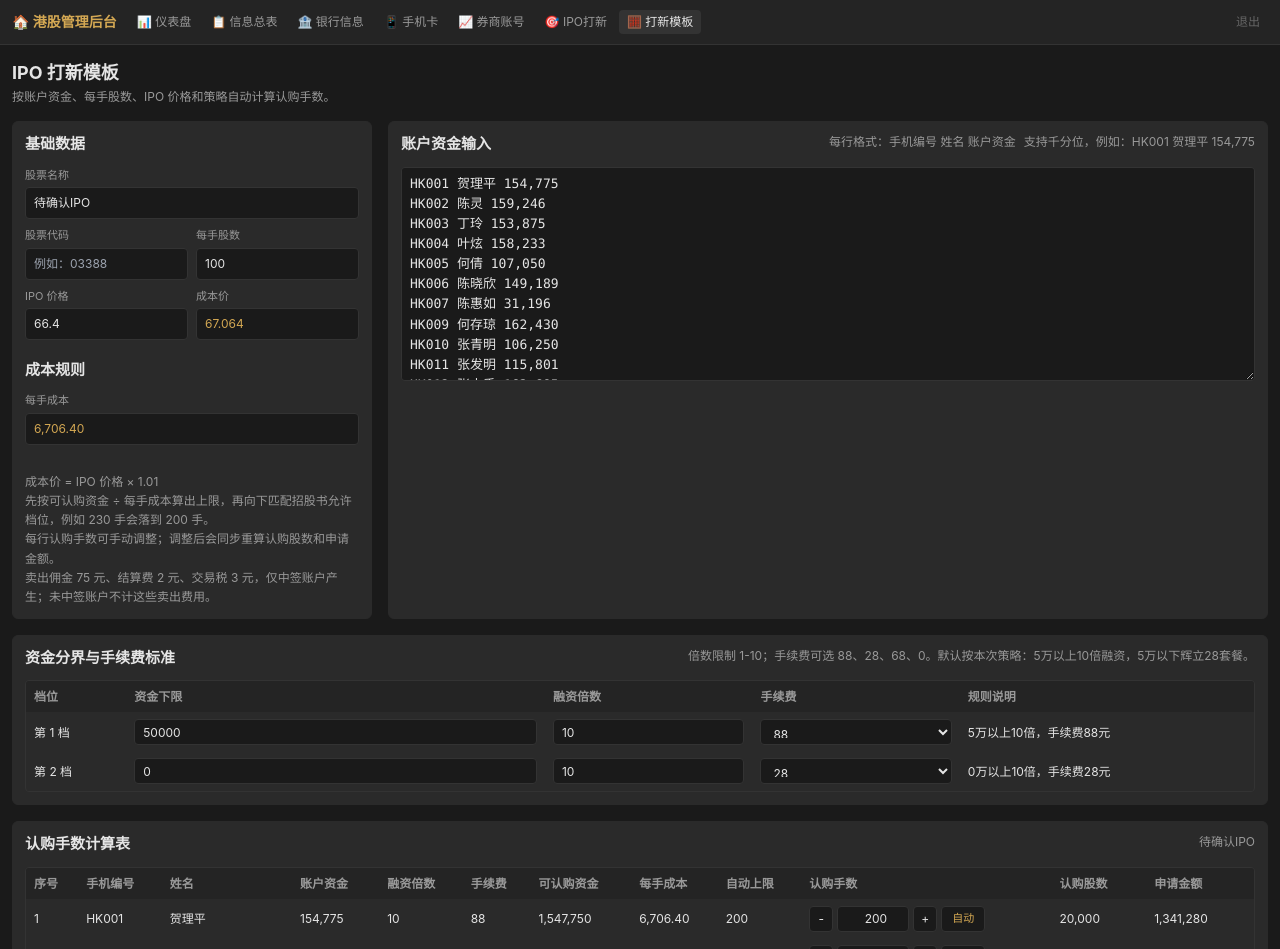
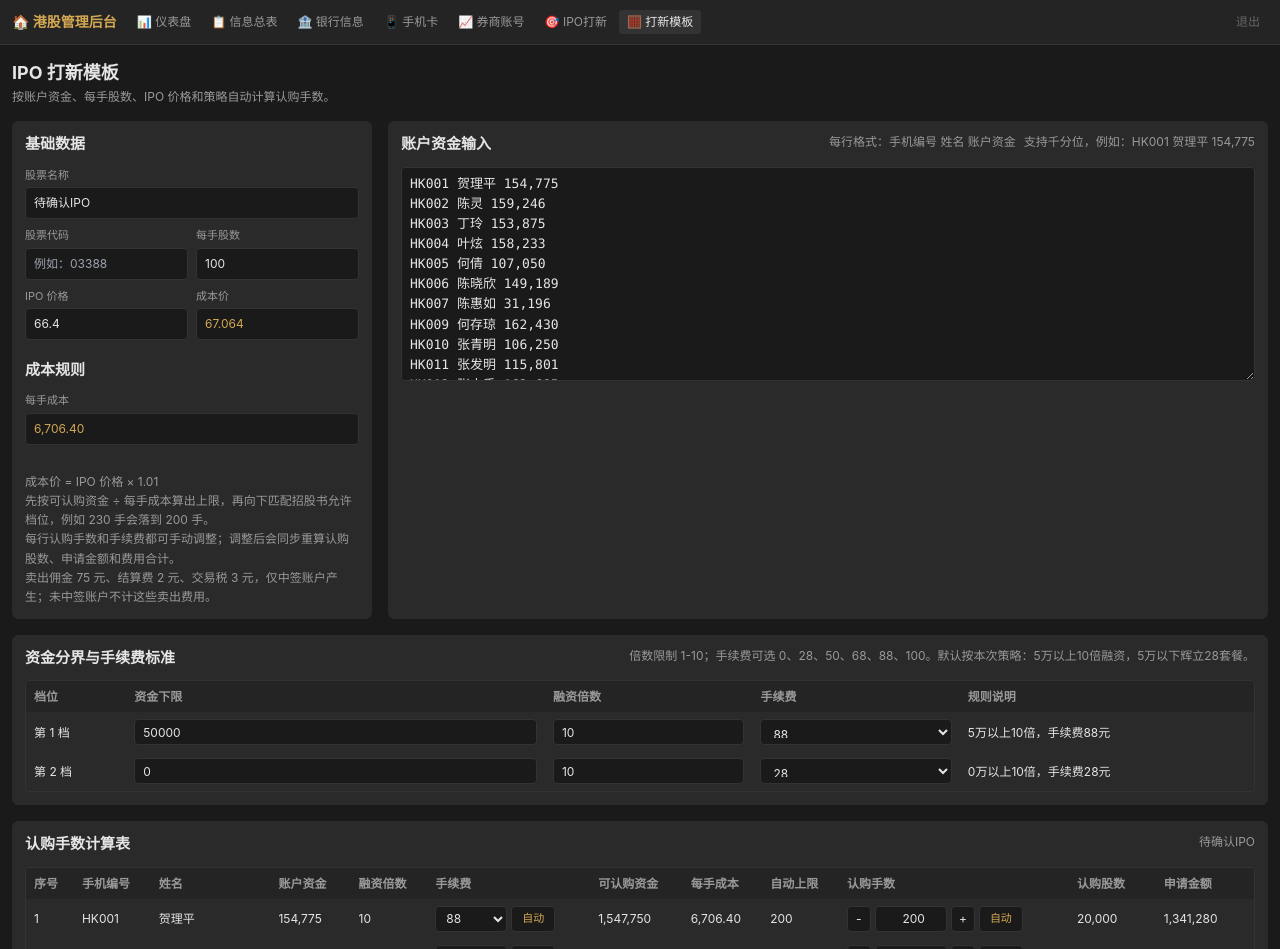
Before and after one commit to xieyajun32-oss/hkipo-admin, a React (Vite) app in the folder frontend/: page /admin/ipo-template in a window 1280 px wide. Shown: the top 949 px of the page. Built offline with nearby package versions, Linux system fonts and the light colour scheme; sample sign-in values are in the browser's storage.

Commit message:
支持手动调整打新手续费

```diff
--- a/frontend/src/index.css
+++ b/frontend/src/index.css
@@ -222,3 +222,35 @@ body {
   color: var(--accent);
   font-size: 11px;
 }
+
+.template-fee-control {
+  display: grid;
+  grid-template-columns: 72px 44px;
+  gap: 4px;
+  align-items: center;
+}
+
+.template-fee-control select,
+.template-fee-control button {
+  height: 26px;
+  border: 1px solid var(--border);
+  border-radius: 4px;
+  background: var(--bg-primary);
+  color: var(--text-primary);
+  font-size: 12px;
+}
+
+.template-fee-control select {
+  width: 72px;
+  padding: 0 6px;
+}
+
+.template-fee-control button {
+  cursor: pointer;
+  color: var(--accent);
+  font-size: 11px;
+}
+
+.template-fee-control button:hover {
+  border-color: var(--accent);
+}
--- a/frontend/src/pages/IpoTemplate.jsx
+++ b/frontend/src/pages/IpoTemplate.jsx
@@ -35,7 +35,7 @@ HK031 许磊（甲尾） 590,945
 HK032 黎祥 128,603
 HK033 方金华 146,721
 HK034 陈亮 56,394`
-const feeOptions = [88, 28, 68, 0]
+const feeOptions = [0, 28, 68, 88, 50, 100]
 const defaultTiers = [
   { threshold: 50000, leverage: 10, fee: 88 },
   { threshold: 0, leverage: 10, fee: 28 },
@@ -118,6 +118,7 @@ export default function IpoTemplate() {
   const [tiers, setTiers] = useState(defaultTiers)
   const [accountsText, setAccountsText] = useState(defaultAccounts)
   const [manualLots, setManualLots] = useState({})
+  const [manualFees, setManualFees] = useState({})
   const [saving, setSaving] = useState(false)
 
   const costPrice = Number(ipoPrice || 0) * 1.01
@@ -155,12 +156,27 @@ export default function IpoTemplate() {
     })
   }
 
+  const setManualRowFee = (row, value) => {
+    const key = row.accountKey
+    setManualFees(current => ({ ...current, [key]: Number(value) }))
+  }
+
+  const resetManualRowFee = (row) => {
+    const key = row.accountKey
+    setManualFees(current => {
+      const next = { ...current }
+      delete next[key]
+      return next
+    })
+  }
+
   const rows = useMemo(() => {
     return parseAccounts(accountsText).map(row => {
       const accountKey = `${row.code}-${row.name}-${row.index}`
       const tier = matchTier(row.capital, tiers)
       const leverage = clampLeverage(tier?.leverage)
-      const subscriptionFee = Number(tier?.fee || 0)
+      const tierFee = Number(tier?.fee || 0)
+      const subscriptionFee = manualFees[accountKey] ?? tierFee
       const buyingPower = row.capital * leverage
       const maxLots = lotCost > 0 ? Math.floor(buyingPower / lotCost) : 0
       const autoLots = matchAllowedLotCount(maxLots)
@@ -173,6 +189,7 @@ export default function IpoTemplate() {
         accountKey,
         leverage,
         subscriptionFee,
+        tierFee,
         buyingPower,
         maxLots,
         autoLots,
@@ -182,7 +199,7 @@ export default function IpoTemplate() {
         strategy: tierLabel(tier),
       }
     })
-  }, [accountsText, lotCost, lotShares, manualLots, tiers])
+  }, [accountsText, lotCost, lotShares, manualFees, manualLots, tiers])
 
   const totals = rows.reduce((sum, row) => ({
     capital: sum.capital + row.capital,
@@ -332,7 +349,7 @@ export default function IpoTemplate() {
           <div className="template-rule mt-4">
             <div>成本价 = IPO 价格 × 1.01</div>
             <div>先按可认购资金 ÷ 每手成本算出上限，再向下匹配招股书允许档位，例如 230 手会落到 200 手。</div>
-            <div>每行认购手数可手动调整；调整后会同步重算认购股数和申请金额。</div>
+            <div>每行认购手数和手续费都可手动调整；调整后会同步重算认购股数、申请金额和费用合计。</div>
             <div>卖出佣金 75 元、结算费 2 元、交易税 3 元，仅中签账户产生；未中签账户不计这些卖出费用。</div>
           </div>
         </section>
@@ -358,7 +375,7 @@ export default function IpoTemplate() {
         <div className="flex flex-wrap justify-between gap-2 mb-3">
           <h2 className="font-semibold">资金分界与手续费标准</h2>
           <div className="text-xs" style={{ color: 'var(--text-secondary)' }}>
-            倍数限制 1-10；手续费可选 88、28、68、0。默认按本次策略：5万以上10倍融资，5万以下辉立28套餐。
+            倍数限制 1-10；手续费可选 0、28、50、68、88、100。默认按本次策略：5万以上10倍融资，5万以下辉立28套餐。
           </div>
         </div>
         <div className="overflow-x-auto rounded border" style={{ borderColor: 'var(--border)' }}>
@@ -428,7 +445,17 @@ export default function IpoTemplate() {
                   <td className="px-2 py-1.5">{row.name || '-'}</td>
                   <td className="px-2 py-1.5">{fmt(row.capital, 0)}</td>
                   <td className="px-2 py-1.5">{fmt(row.leverage, 0)}</td>
-                  <td className="px-2 py-1.5">{fmt(row.subscriptionFee, 0)}</td>
+                  <td className="px-2 py-1.5">
+                    <div className="template-fee-control">
+                      <select
+                        value={row.subscriptionFee}
+                        onChange={e => setManualRowFee(row, e.target.value)}
+                      >
+                        {feeOptions.map(fee => <option key={fee} value={fee}>{fee}</option>)}
+                      </select>
+                      <button type="button" onClick={() => resetManualRowFee(row)}>自动</button>
+                    </div>
+                  </td>
                   <td className="px-2 py-1.5">{fmt(row.buyingPower, 0)}</td>
                   <td className="px-2 py-1.5">{fmt(lotCost, 2)}</td>
                   <td className="px-2 py-1.5">{fmt(row.autoLots, 0)}</td>
```
